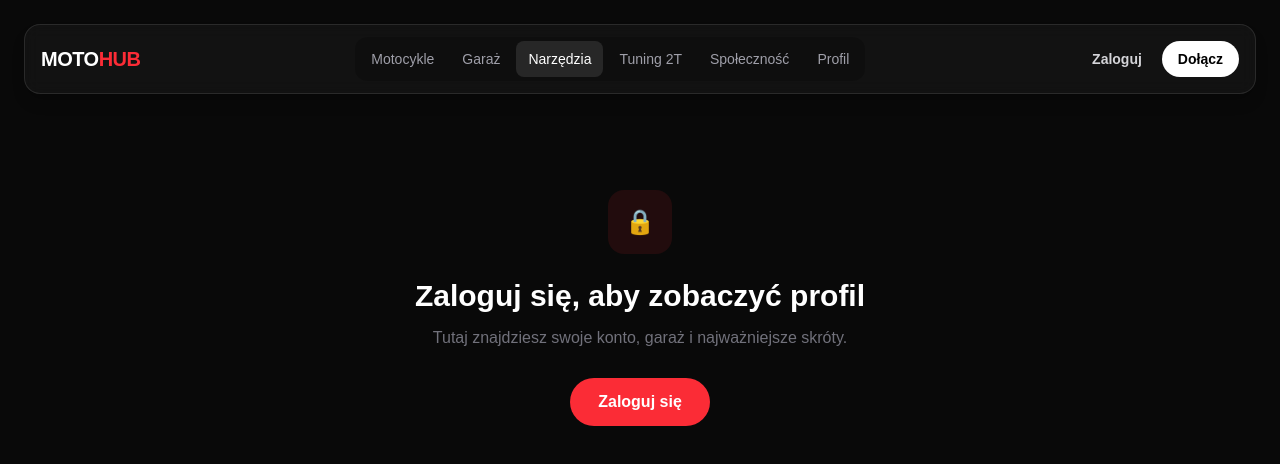
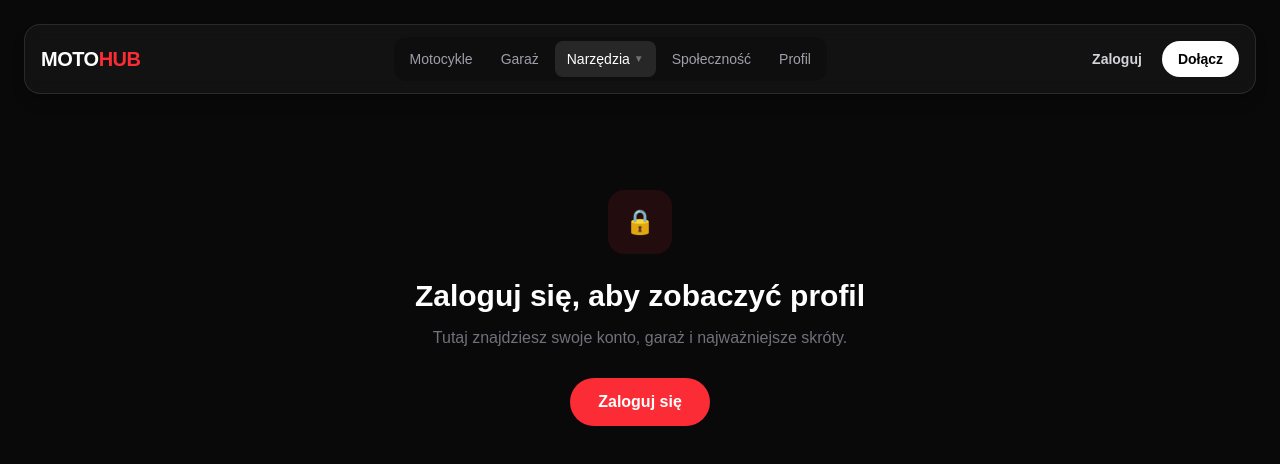
Before and after one commit to maker599/Motohub, a Next.js app: page /profil in a window 1280 px wide. Shown: the top 464 px of the page. Built offline with nearby package versions, Linux system fonts and the light colour scheme; no server answers.

Commit message:
refactor: group tools navigation modules

```diff
--- a/app/SiteNav.tsx
+++ b/app/SiteNav.tsx
@@ -9,8 +9,15 @@ export default function SiteNav() {
   <div className="flex flex-wrap items-center gap-1 rounded-xl bg-black/20 p-1 text-sm">
    <Link href="/motocykle" className="rounded-lg px-3 py-2 text-zinc-400 transition hover:bg-white/5 hover:text-white">Motocykle</Link>
    <Link href="/garaz" className="rounded-lg px-3 py-2 text-zinc-400 transition hover:bg-white/5 hover:text-white">Garaż</Link>
-   <Link href="/narzedzia" className="rounded-lg bg-white/10 px-3 py-2 font-medium text-white transition hover:bg-white/15">Narzędzia</Link>
-   <Link href="/narzedzia/tuning-2t" className="rounded-lg px-3 py-2 text-zinc-400 transition hover:bg-white/5 hover:text-white">Tuning 2T</Link>
+   <div className="group relative">
+    <Link href="/narzedzia" className="inline-flex items-center gap-1 rounded-lg bg-white/10 px-3 py-2 font-medium text-white transition hover:bg-white/15">Narzędzia <span className="text-[10px] text-zinc-500">▼</span></Link>
+    <div className="invisible absolute left-0 top-full z-50 w-64 translate-y-1 pt-2 opacity-0 transition duration-150 group-hover:visible group-hover:translate-y-0 group-hover:opacity-100">
+      <div className="rounded-2xl border border-white/10 bg-[#111] p-2 shadow-2xl shadow-black/40">
+        <Link href="/narzedzia/tuning-2t" className="block rounded-xl px-3 py-3 hover:bg-white/[.06]"><span className="block text-sm font-semibold text-white">Tuning 2T</span><span className="mt-1 block text-xs text-zinc-500">Analiza i charakterystyka silnika</span></Link>
+        <Link href="/narzedzia/kalkulator" className="mt-1 block rounded-xl px-3 py-3 hover:bg-white/[.06]"><span className="block text-sm font-semibold text-white">Kalkulator wydechu</span><span className="mt-1 block text-xs text-zinc-500">Geometria komory rezonansowej</span></Link>
+      </div>
+    </div>
+   </div>
    <Link href="/spolecznosc" className="rounded-lg px-3 py-2 text-zinc-400 transition hover:bg-white/5 hover:text-white">Społeczność</Link>
    <Link href="/profil" className="rounded-lg px-3 py-2 text-zinc-400 transition hover:bg-white/5 hover:text-white">Profil</Link>
   </div>
```
